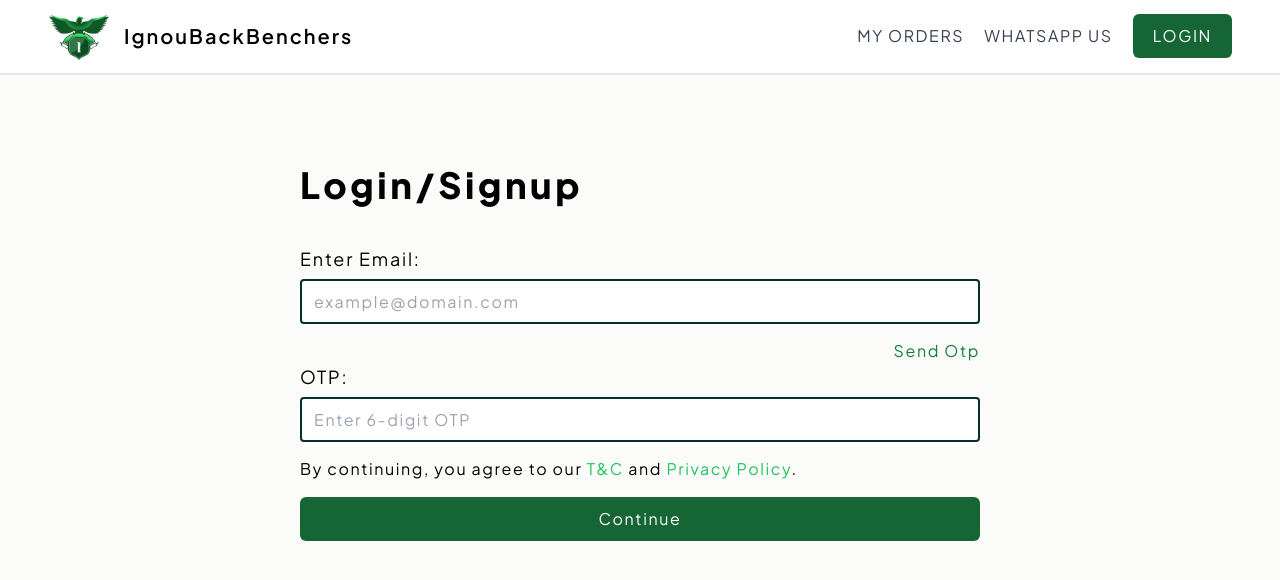
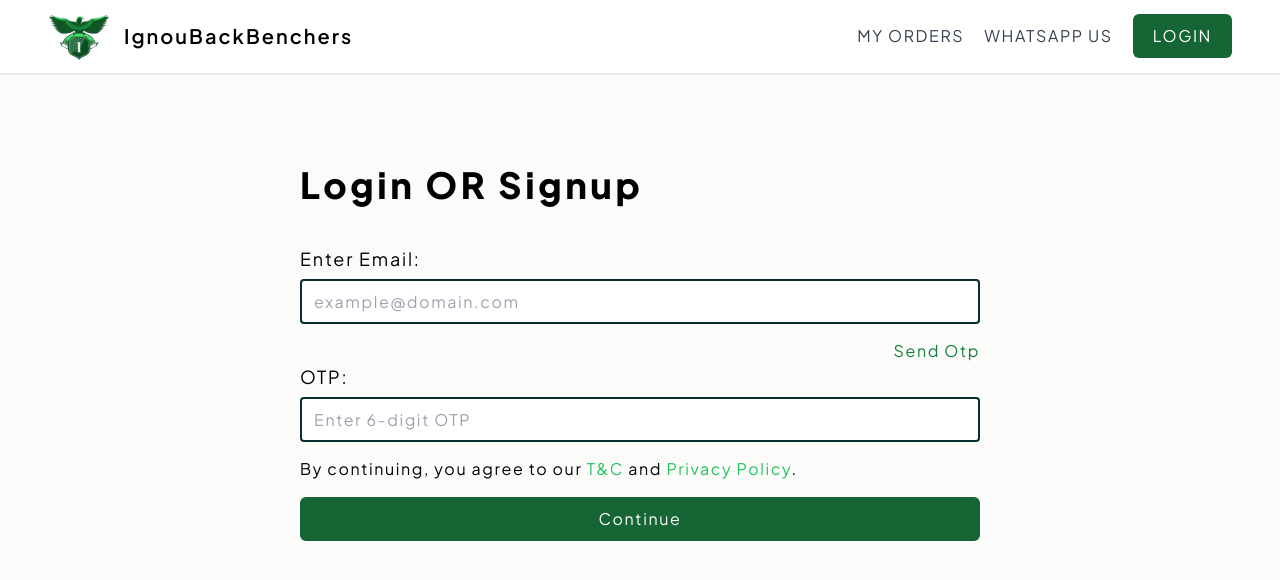
Before and after one commit to mesachinjakhar/ignoubackbenchers.com-nextjs, a Next.js app: page /login in a window 1280 px wide. Shown: the top 580 px of the page. Built offline with nearby package versions, Linux system fonts and the light colour scheme; no server answers.

Commit message:
titile changed

```diff
--- a/app/login/page.js
+++ b/app/login/page.js
@@ -124,7 +124,7 @@ const Login = () => {
 
   return (
     <div className="login px-[300px] mt-[7%] mb-[80px] xs:px-[30px]">
-      <h1>Login/Signup</h1>
+      <h1>Login OR Signup</h1>
       <form className="login-form" onSubmit={(e) => e.preventDefault()}>
         {/* Email Field */}
         <label htmlFor="email">Enter Email:</label>
```
